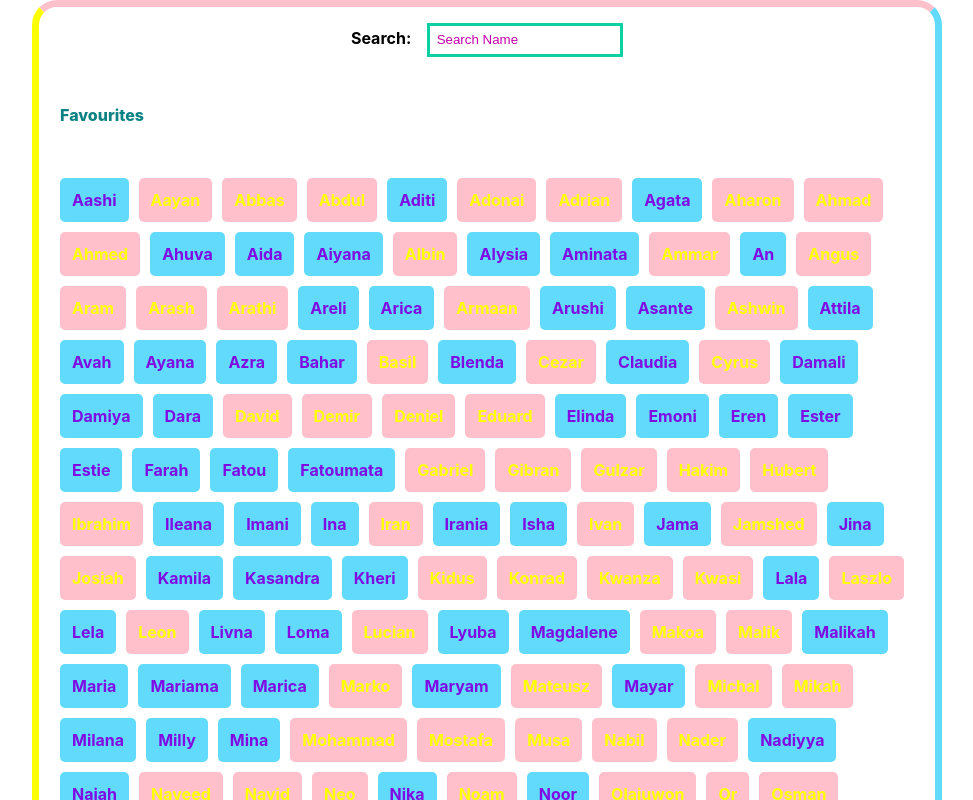
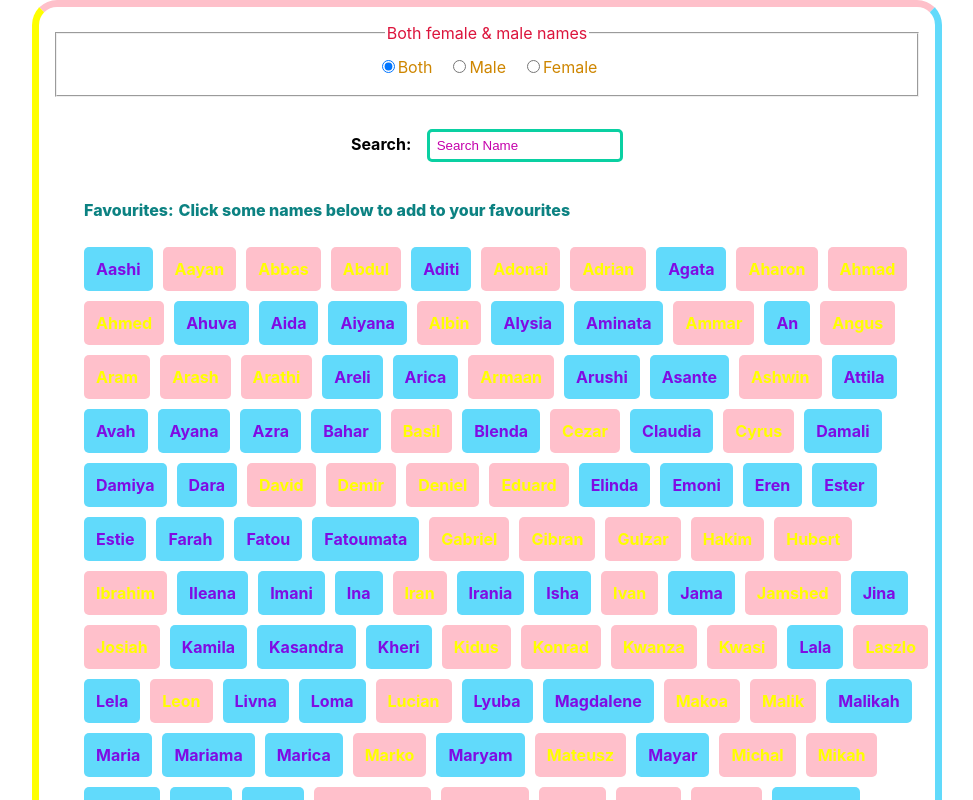
Before and after one commit to Selchuk-Karakus/baby-names-react, a React (Create React App) app: page / in a window 1280 px wide. Shown: the top 800 px of the page, without its empty margins (153-1126 px from the left). Built offline with nearby package versions, Linux system fonts and the light colour scheme.

Commit message:
Add level 400

```diff
--- a/src/App.css
+++ b/src/App.css
@@ -10,6 +10,11 @@
 }
 
 .name-list {
+  display: flex;
+   flex-wrap: wrap;
+}
+
+.name-list-item {
   display: flex;
   flex-wrap: wrap;
   flex-direction: row;
@@ -51,6 +56,7 @@ hr {
 .searchBar-inputField {
   padding: 0.4rem;
   border: solid rgb(10, 208, 162) 0.2rem;
+  border-radius: 5px;
 }
 
 ::placeholder {
@@ -66,6 +72,22 @@ input:focus::placeholder {
   color: rgb(12, 130, 130);
   font-weight: 800;
   margin-left: 5px;
+}
+
+fieldset {
+  display: flex;
+  justify-content: center;
+  margin: auto;
+  margin: 1rem;
+  color: rgb(206, 134, 0);
+}
+
+legend {
+  color: crimson;
+}
+
+.radio-control {
+  padding: 0.5rem;
 }
 
 @media (prefers-reduced-motion: no-preference) {
--- a/src/App.js
+++ b/src/App.js
@@ -4,11 +4,13 @@ import babyNamesData from "./data/baby-names-data.json";
 import BabyNameList from "./BabyNameList";
 import SearchBar from "./SearchBar";
 import FavouriteNamesList from "./FavouriteNamesList";
+import GenderFilter from "./GenderFilter";
 
 function App() {
   const [inputField, setInputField] = useState("");
   const [favouriteName, setFavouriteName] = useState([]);
   const [filteredBabyNames, setFilteredBabyNames] = useState(babyNamesData);
+  const [filteredGender, setFilteredGender] = useState("b");
 
   useEffect(() => {
     const babyNames = babyNamesData
@@ -22,10 +24,13 @@ function App() {
       })
       .filter((babyName) => {
         return !favouriteName.includes(babyName);
+      })
+      .filter((babyData) => {
+        return babyData.sex !== filteredGender;
       });
 
     setFilteredBabyNames(babyNames);
-  }, [inputField, favouriteName]);
+  }, [inputField, favouriteName, filteredGender]);
 
   const handleInputFieldOnChange = (e) => {
     e.preventDefault();
@@ -45,8 +50,16 @@ function App() {
     );
   };
 
+  const handleGenderInputOnChange = (e) => {
+    setFilteredGender(e.target.value);
+  };
+
   return (
     <div className="App">
+      <GenderFilter
+        gender={filteredGender}
+        handleOnchange={handleGenderInputOnChange}
+      />
       <SearchBar handleOnChange={handleInputFieldOnChange} input={inputField} />
       <FavouriteNamesList
         data={favouriteName}
--- a/src/FavouriteNamesList.js
+++ b/src/FavouriteNamesList.js
@@ -13,15 +13,18 @@ const FavouriteNamesList = (props) => {
       </li>
     );
   });
-  // if (props.data.length > 0)
 
-
+  const message =
+    favName.length === 0
+      ? ` Click some names below to add to your favourites`
+      : null;
   return (
     <div className="favNamesList-wrapper">
       {
         <ul className="name-list">
-          <span className="fav-list-tittle">Favourites</span>
-          {favName}
+          <span className="fav-list-tittle">Favourites: </span>
+          <span className="fav-list-tittle">{message}</span>
+          <li className="name-list-item">{favName}</li>
         </ul>
       }
     </div>
--- /dev/null
+++ b/src/GenderFilter.js
@@ -0,0 +1,52 @@
+import React from "react";
+
+const GenderFilter = (props) => {
+  const genderType =
+    props.gender === "b"
+      ? `Both female & male names`
+      : props.gender === "f"
+      ? `Displaying girl names only`
+      : `Displaying boy names only`;
+  return (
+    <div>
+      <fieldset>
+        <legend>{genderType}</legend>
+
+        <div className="radio-control">
+          <input
+            type="radio"
+            name="Both"
+            value="b"
+            checked={props.gender === "b" ? true : false}
+            onChange={props.handleOnchange}
+          />
+          <label htmlFor="Both">Both</label>
+        </div>
+
+        <div className="radio-control">
+          <input
+            type="radio"
+            name="Male"
+            value="m"
+            checked={props.gender === "m" ? true : false}
+            onChange={props.handleOnchange}
+          />
+          <label htmlFor="Male">Male</label>
+        </div>
+
+        <div className="radio-control">
+          <input
+            type="radio"
+            name="Female"
+            value="f"
+            checked={props.gender === "f" ? true : false}
+            onChange={props.handleOnchange}
+          />
+          <label htmlFor="Female">Female</label>
+        </div>
+      </fieldset>
+    </div>
+  );
+};
+
+export default GenderFilter;
```
